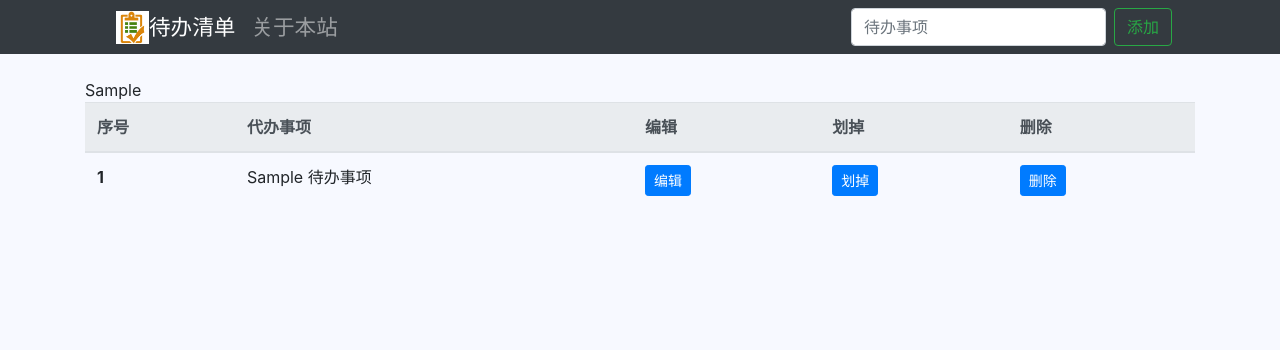
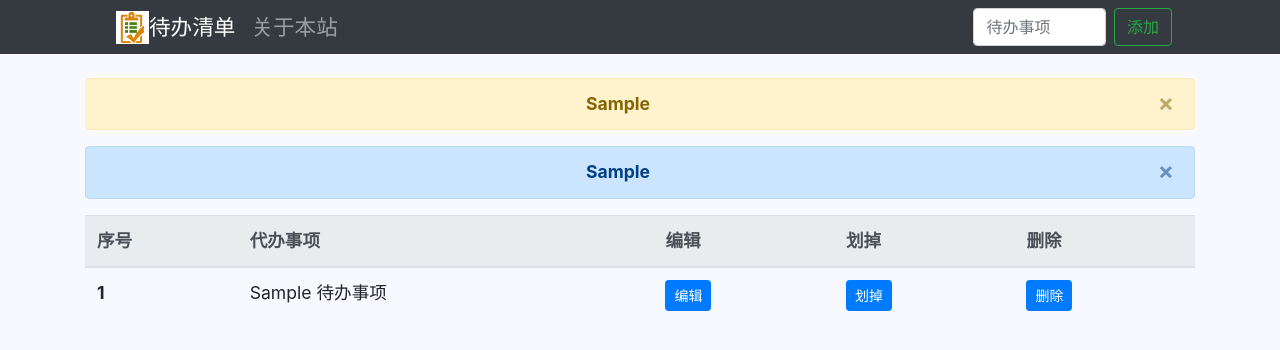
Before and after one commit to NoRomantic/ToDoList, a Django app: template to_do_list/todolist/templates/todolist/home.html in a window 1280 px wide. Shown: the top 350 px of the page. Run offline with Django 3.2, Linux system fonts and the light colour scheme; the template is opened without the code that fills it: most values are stand-ins (such as "Sample title", 1, 10 or a date in 2020); some libraries are stand-ins or nearby versions.

Commit message:
全局列表的完善

```diff
--- a/to_do_list/todolist/static/todolist/css/base.css
+++ b/to_do_list/todolist/static/todolist/css/base.css
@@ -9,5 +9,8 @@ body{
       }
 
 nav input{
-width: 75%!important;
+width: 39%!important;
 }
+main{
+    font-size: 1.1em
+}
--- a/to_do_list/todolist/templates/todolist/base.html
+++ b/to_do_list/todolist/templates/todolist/base.html
@@ -51,7 +51,9 @@
     {% block 主体 %}
     {% endblock 主体 %}
 </main>
-<script src='https://cdn.bootcss.com/bootstrap/4.1.1/js/bootstrap.bundle.min.js'>
-</script>
+<script src="https://code.jquery.com/jquery-3.3.1.slim.min.js" integrity="sha384-q8i/X+965DzO0rT7abK41JStQIAqVgRVzpbzo5smXKp4YfRvH+8abtTE1Pi6jizo" crossorigin="anonymous"></script>
+<script src="https://cdnjs.cloudflare.com/ajax/libs/popper.js/1.14.3/umd/popper.min.js" integrity="sha384-ZMP7rVo3mIykV+2+9J3UJ46jBk0WLaUAdn689aCwoqbBJiSnjAK/l8WvCWPIPm49" crossorigin="anonymous"></script>
+<script src="https://stackpath.bootstrapcdn.com/bootstrap/4.1.1/js/bootstrap.min.js" integrity="sha384-smHYKdLADwkXOn1EmN1qk/HfnUcbVRZyYmZ4qpPea6sjB/pTJ0euyQp0Mk8ck+5T" crossorigin="anonymous"></script>
+
 </body>
 </html>
--- a/to_do_list/todolist/templates/todolist/home.html
+++ b/to_do_list/todolist/templates/todolist/home.html
@@ -6,8 +6,25 @@
 {% block 标题 %}你的个人代办清单{% endblock 标题 %}
 {% block 主页高亮 %}active{% endblock 主页高亮 %}
 {% block 主体 %}
-{{ 警告 }}
-<br>
+
+{% if 警告 %}
+	<div class="alert alert-warning alert-dismissible fade show" role="alert">
+		<strong><center>{{ 警告 }}</center></strong>
+	  <button type="button" class="close" data-dismiss="alert" aria-label="Close">
+		<span aria-hidden="true">&times;</span>
+	  </button>
+	</div>
+{% endif %}
+
+{% if 信息 %}
+	<div class="alert alert-primary alert-dismissible fade show" role="alert">
+		<strong><center>{{ 信息 }}</center></strong>
+	  <button type="button" class="close" data-dismiss="alert" aria-label="Close">
+		<span aria-hidden="true">&times;</span>
+	  </button>
+	</div>
+{% endif %}
+
 <div class="table-responsive">
 	<table class="table table-hover">
 		<thead class="thead-light">
@@ -58,10 +75,34 @@
 						</form>
 					</td>
 					<td>
-						<form method="POST" action="{% url 'todolist:删除' forloop.counter %}">
+
+							<button data-toggle="modal" data-target="#exampleModal" type="button" class="btn btn-primary btn-sm">删除</button>
+
+
+						<!-- Modal -->
+						<div class="modal fade" id="exampleModal" tabindex="-1" role="dialog" aria-labelledby="exampleModalLabel" aria-hidden="true">
+						  <div class="modal-dialog" role="document">
+							<div class="modal-content">
+							  <div class="modal-header">
+								<h5 class="modal-title" id="exampleModalLabel">请确认</h5>
+								<button type="button" class="close" data-dismiss="modal" aria-label="Close">
+								  <span aria-hidden="true">&times;</span>
+								</button>
+							  </div>
+							  <div class="modal-body">
+								确定要删除<strong>未办事项：{{ 每一件事.待办事项 }}</strong>吗?
+							  </div>
+							  <div class="modal-footer">
+								<button type="button" class="btn btn-secondary" data-dismiss="modal">取消</button>
+								  <form method="POST" action="{% url 'todolist:删除' forloop.counter %}">
 							{% csrf_token %}
-							<button type="submit" class="btn btn-primary btn-sm">删除</button>
-						</form>
+								<button type="submit" class="btn btn-primary">确认</button>
+									  </form>
+							  </div>
+							</div>
+						  </div>
+						</div>
+
 					</td>
 				</tr>
 			{% endif %}
--- a/to_do_list/todolist/views.py
+++ b/to_do_list/todolist/views.py
@@ -11,10 +11,11 @@ def home(request):
     global lst
     if request.method == 'POST':
         if request.POST.get('待办事项') == '':
-            return render(request, 'todolist/home.html', {'警告': '请输入内容！'})
+            content = {'清单': lst, '警告': '请输入内容！'}
+            return render(request, 'todolist/home.html', content)
         else:
             lst.append({'待办事项': request.POST.get('待办事项'), '已完成': False})
-            content = {'清单': lst}
+            content = {'清单': lst, '信息': '添加成功!'}
             return render(request, 'todolist/home.html', content)
     elif request.method == 'GET':
         content = {'清单': lst}
```
Also changed, not shown: to_do_list/todolist/templates/todolist/edit.html (+9 -1 lines).
